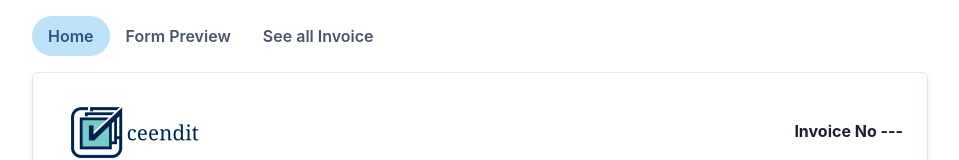
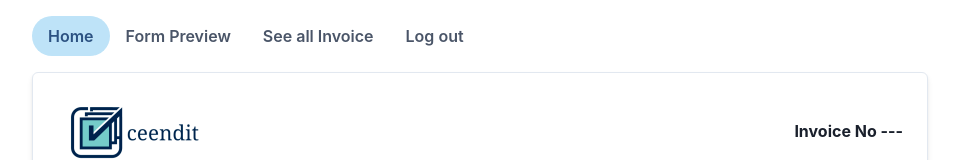
Before and after one commit to kodervine/ceendit-react, a React (Vite) app: page / in a window 1280 px wide. Shown: the top 160 px of the page, without its empty margins (160-1119 px from the left). Built offline with nearby package versions, Linux system fonts and the light colour scheme; no server answers; the database is empty.

Commit message:
set the logging out for the user in the App.jsx

```diff
--- a/src/App.jsx
+++ b/src/App.jsx
@@ -1,5 +1,11 @@
 import "./App.css";
-import { BrowserRouter as Router, Routes, Route, Link } from "react-router-dom";
+import {
+  BrowserRouter as Router,
+  Routes,
+  Route,
+  Link,
+  useNavigate,
+} from "react-router-dom";
 import {
   Box,
   Flex,
@@ -17,13 +23,20 @@ import InvoiceHistory from "./pages/InvoiceHistory";
 import Error from "./components/Error";
 import AlertComponent from "./components/AlertComponent";
 import SignInPage from "./pages/SignInPage";
-
+import { logOutUser } from "./firebase-config";
 function App() {
   const smallScreenWidth = window.innerWidth < 700;
   const { showPreviewComponent, showAllInvoice } = useGlobalContext();
 
+  const navigateUser = useNavigate();
+  const loggingOutUser = () => {
+    logOutUser();
+    navigateUser("/signin");
+  };
+
   return (
-    <Router>
+    // <Router>
+    <div>
       <Tabs
         variant="soft-rounded"
         colorScheme="blue"
@@ -44,10 +57,11 @@ function App() {
           <Tab>
             <Link to="/invoice-history">See all Invoice</Link>
           </Tab>
+          <Tab onClick={loggingOutUser}>Log out</Tab>
         </TabList>
       </Tabs>
+      {showAllInvoice && <AlertComponent />}
 
-      {showAllInvoice && <AlertComponent />}
       <Routes>
         <Route exact path="/" element={<InvoiceApp />} />
         <Route path="/signin" element={<SignInPage />} />
@@ -59,7 +73,8 @@ function App() {
         <Route path="/invoice-history" element={<InvoiceHistory />} />
         <Route path="*" element={<Error />} />
       </Routes>
-    </Router>
+      {/* </Router> */}
+    </div>
   );
 }
 
--- a/src/main.jsx
+++ b/src/main.jsx
@@ -4,12 +4,15 @@ import App from "./App";
 import { AppProvider } from "./context";
 import { ChakraProvider } from "@chakra-ui/react";
 import "./index.css";
+import { BrowserRouter as Router } from "react-router-dom";
 
 ReactDOM.createRoot(document.getElementById("root")).render(
   <React.StrictMode>
     <AppProvider>
       <ChakraProvider>
-        <App />
+        <Router>
+          <App />
+        </Router>
       </ChakraProvider>
     </AppProvider>
   </React.StrictMode>
```
